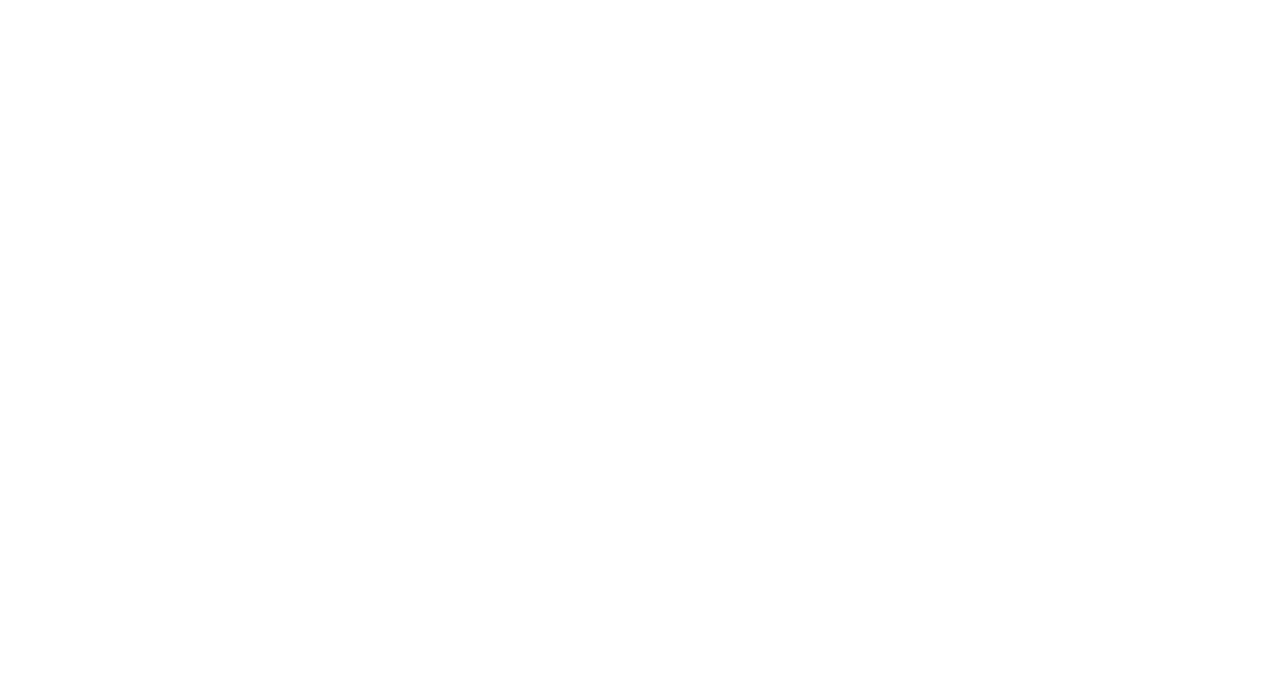
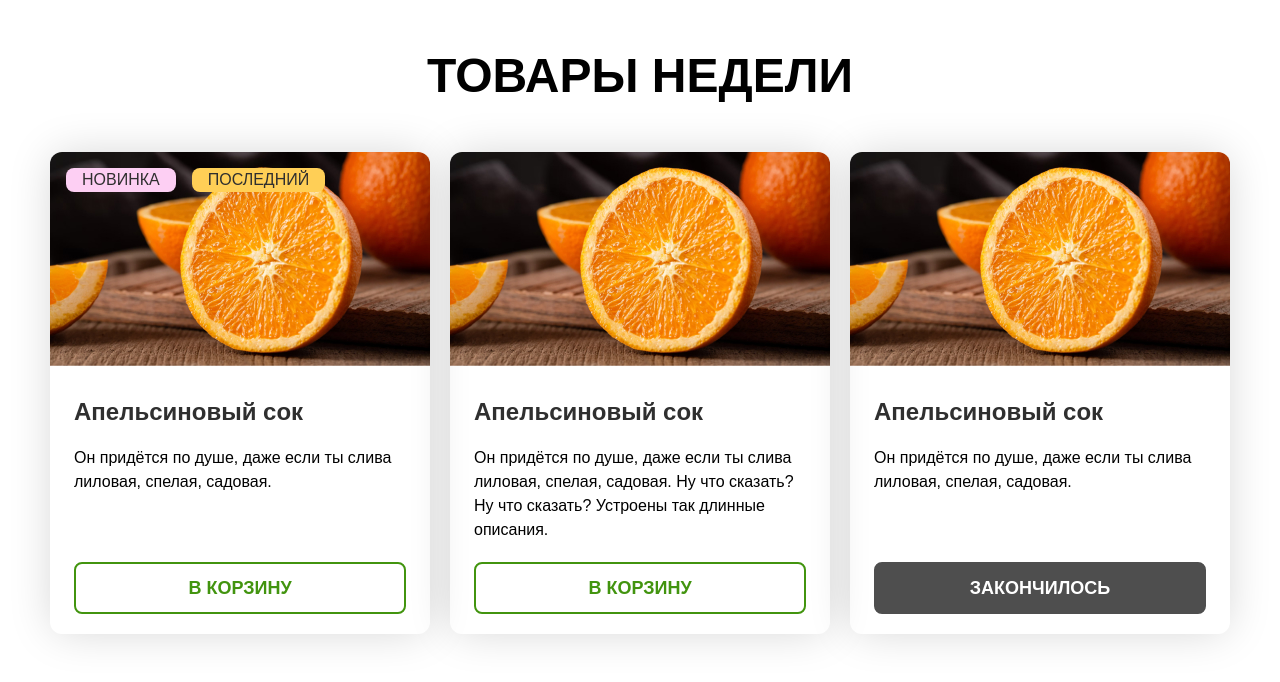
Before and after one commit to Valeria-7/spurit-test, a plain HTML site: page 01-product-card/index.html in a window 1280 px wide. Drawn offline with Linux system fonts and the light colour scheme.

Commit message:
add item cards

```diff
--- a/01-product-card/index.css
+++ b/01-product-card/index.css
@@ -1 +1,129 @@
 /* Смотри сколько снизу свободного места! Оно идеально подойдёт, чтобы писать твои стили! */
+
+* {
+  margin: 0;
+  padding: 0;
+  box-sizing: border-box;
+}
+
+body {
+  font-family: 'Arial';
+}
+
+.title {
+  font-weight: 900;
+  font-size: 48px;
+  line-height: 72px;
+  text-transform: uppercase;
+  text-align: center;
+}
+
+.main__title {
+  margin: 40px 0;
+}
+
+.items-container {
+  display: flex;
+  justify-content: space-between;
+  max-width: 1180px;
+}
+
+.main__items-container {
+  margin: 0 auto;
+  margin-bottom: 53px;
+}
+
+.item-card {
+  position: relative;
+  height: 482px;
+  max-width: 380px;
+  box-shadow: 0px 0px 45px -4px rgba(0, 0, 0, 0.18);
+  border-radius: 12px;
+  overflow: hidden;
+}
+
+.item-card__labels-container {
+  position: absolute;
+  top: 16px;
+  left: 16px;
+  display: flex;
+  gap: 16px;
+}
+
+.label {
+  padding: 0 16px;
+  font-weight: 400;
+  font-size: 16px;
+  line-height: 24px;
+  text-transform: uppercase;
+  color: #2F2F2F;
+  border-radius: 8px;
+}
+
+.label_new {
+  background: #FDCFF3;
+}
+
+.label_last {
+  background: #FFCF56;
+}
+
+.item-card__image {
+  max-height: 214px;
+  width: 100%;
+}
+
+.item-card__info {
+  display: flex;
+  flex-direction: column;
+  justify-content: space-between;
+  padding: 24px;
+  /* 214px -> image */
+  height: calc(100% - 214px);
+}
+
+.item-card__title {
+  margin-bottom: 16px;
+  font-weight: 900;
+  font-size: 24px;
+  line-height: 36px;
+  color: #2F2F2F;
+}
+
+.item-card__description {
+  font-weight: 400;
+  font-size: 16px;
+  line-height: 24px;
+}
+
+.item-card__button {
+  width: 100%;
+  padding: 11.5px 0;
+  font-weight: 900;
+  font-size: 18px;
+  line-height: 25px;
+  text-transform: uppercase;
+  color: #42940F;
+  background-color: transparent;
+  border: 2px solid #42940F;
+  border-radius: 8px;
+  transition: .3s;
+  cursor: pointer;
+}
+
+.item-card__button:not(.item-card__button_disabled):hover {
+  color: #fff;
+  background: #42940F;
+}
+
+.item-card__button:not(.item-card__button_disabled):active {
+  background: #1F5200;
+  border: 2px solid #1F5200;
+}
+
+.item-card__button_disabled {
+  color: #fff;
+  background: #4E4E4E;
+  border: 2px solid #4E4E4E;
+  cursor: no-drop;
+}
--- a/01-product-card/index.html
+++ b/01-product-card/index.html
@@ -11,6 +11,51 @@
 <body>
 <main>
 <!-- Напиши разметку на этом месте и больше ничего не трогай -->
+    <!--
+        предполагается класс main у тега main, трогать страшно :(
+        использовала main__title и main__items-container для указания внешних отступов
+    -->
+    <h1 class="title main__title">Товары недели</h1>
+    <div class="items-container main__items-container">
+        <div class="item-card">
+            <div class="item-card__labels-container">
+                <div class="label label_new">
+                    <span>Новинка</span>
+                </div>
+                <div class="label label_last">
+                    <span>Последний</span>
+                </div>
+            </div>
+            <img src="img/item-image.jpg" alt="item image" class="item-card__image">
+            <div class="item-card__info">
+                <div class="item-card__text">
+                    <h3 class="item-card__title">Апельсиновый сок</h3>
+                    <p class="item-card__description">Он придётся по душе, даже если ты слива лиловая, спелая, садовая.</p>
+                </div>
+                <button class="item-card__button">В корзину</button>
+            </div>
+        </div>
+        <div class="item-card">
+            <img src="img/item-image.jpg" alt="item image" class="item-card__image">
+            <div class="item-card__info">
+                <div class="item-card__text">
+                    <h3 class="item-card__title">Апельсиновый сок</h3>
+                    <p class="item-card__description">Он придётся по душе, даже если ты слива лиловая, спелая, садовая. Ну что сказать? Ну что сказать? Устроены так длинные описания.</p>
+                </div>
+                <button class="item-card__button">В корзину</button>
+            </div>
+        </div>
+        <div class="item-card">
+            <img src="img/item-image.jpg" alt="item image" class="item-card__image">
+            <div class="item-card__info">
+                <div class="item-card__text">
+                    <h3 class="item-card__title">Апельсиновый сок</h3>
+                    <p class="item-card__description">Он придётся по душе, даже если ты слива лиловая, спелая, садовая.</p>
+                </div>
+                <button class="item-card__button item-card__button_disabled">Закончилось</button>
+            </div>
+        </div>
+    </div>
 </main>
 </body>
 </html>
```
Also changed, not shown: 01-product-card/img/item-image.jpg (added).
